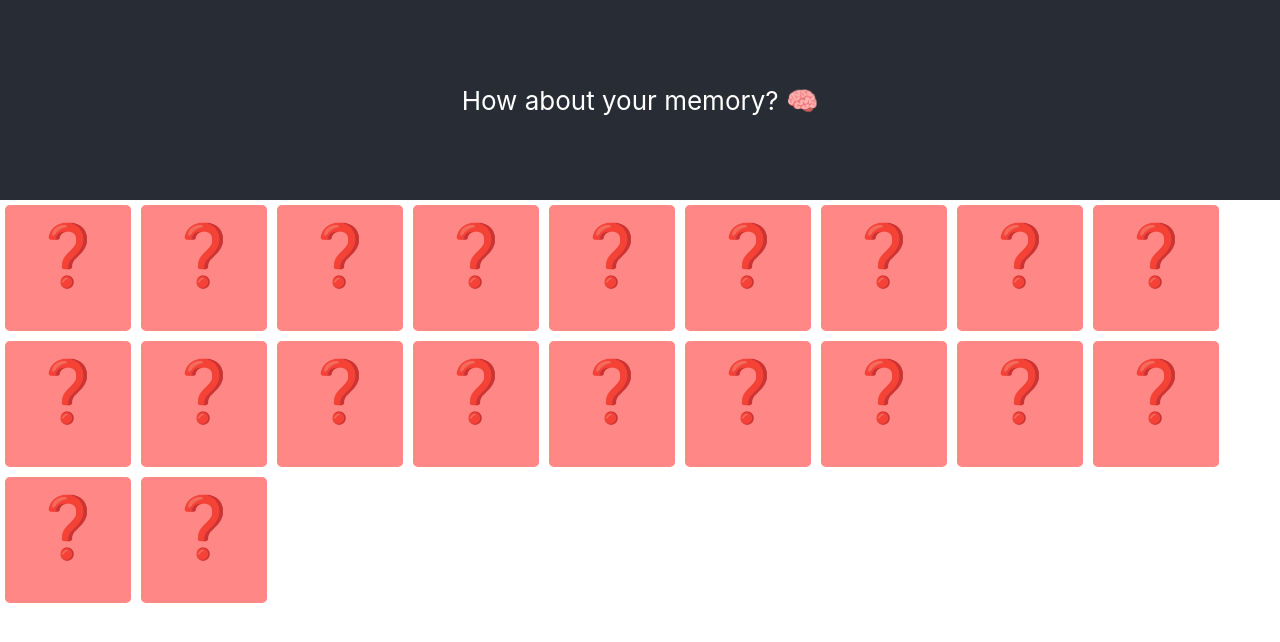
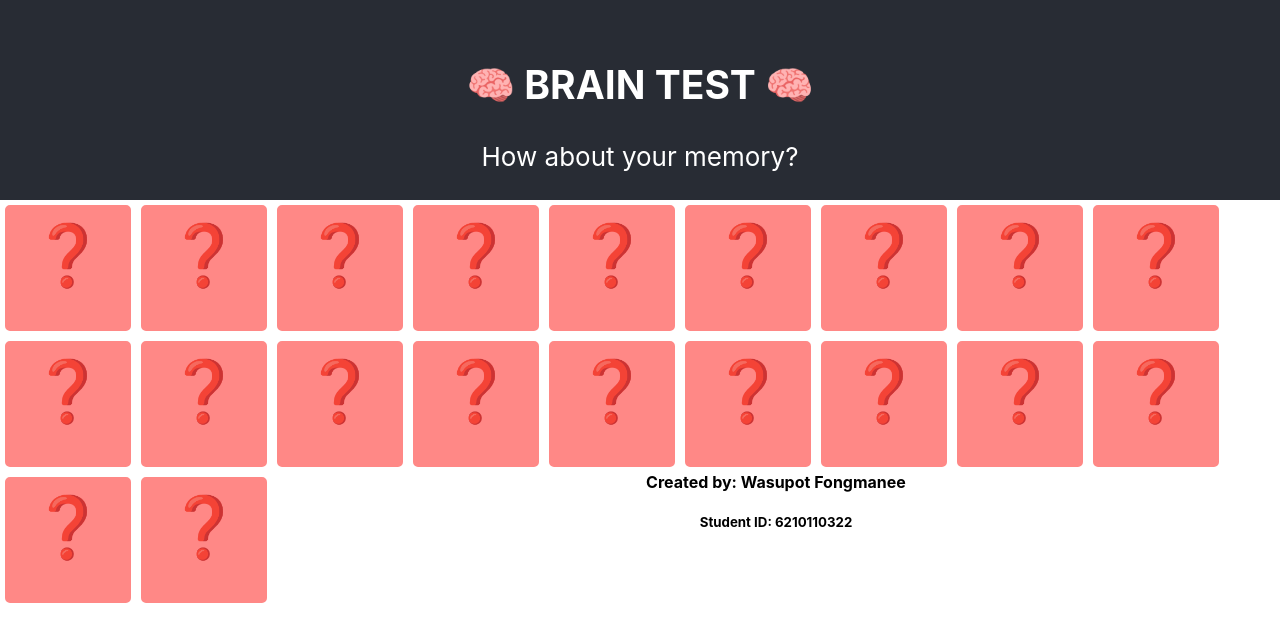
Before and after one commit to 6210110322/3SA03, a React (Create React App) app: page / in a window 1280 px wide. Shown: the top 642 px of the page. Built offline with nearby package versions, Linux system fonts and the light colour scheme.

Commit message:
part 7 finished

```diff
--- a/src/App.js
+++ b/src/App.js
@@ -6,9 +6,12 @@ function App() {
   return (
     <div className="App">
       <header className="App-header">
-        How about your memory? 🧠
+        <h2>🧠 BRAIN TEST 🧠</h2>
+        How about your memory?
       </header>
       <Board />
+      <h4>Created by: Wasupot Fongmanee</h4>
+      <h5>Student ID: 6210110322</h5>
     </div>
   );
 }
```
